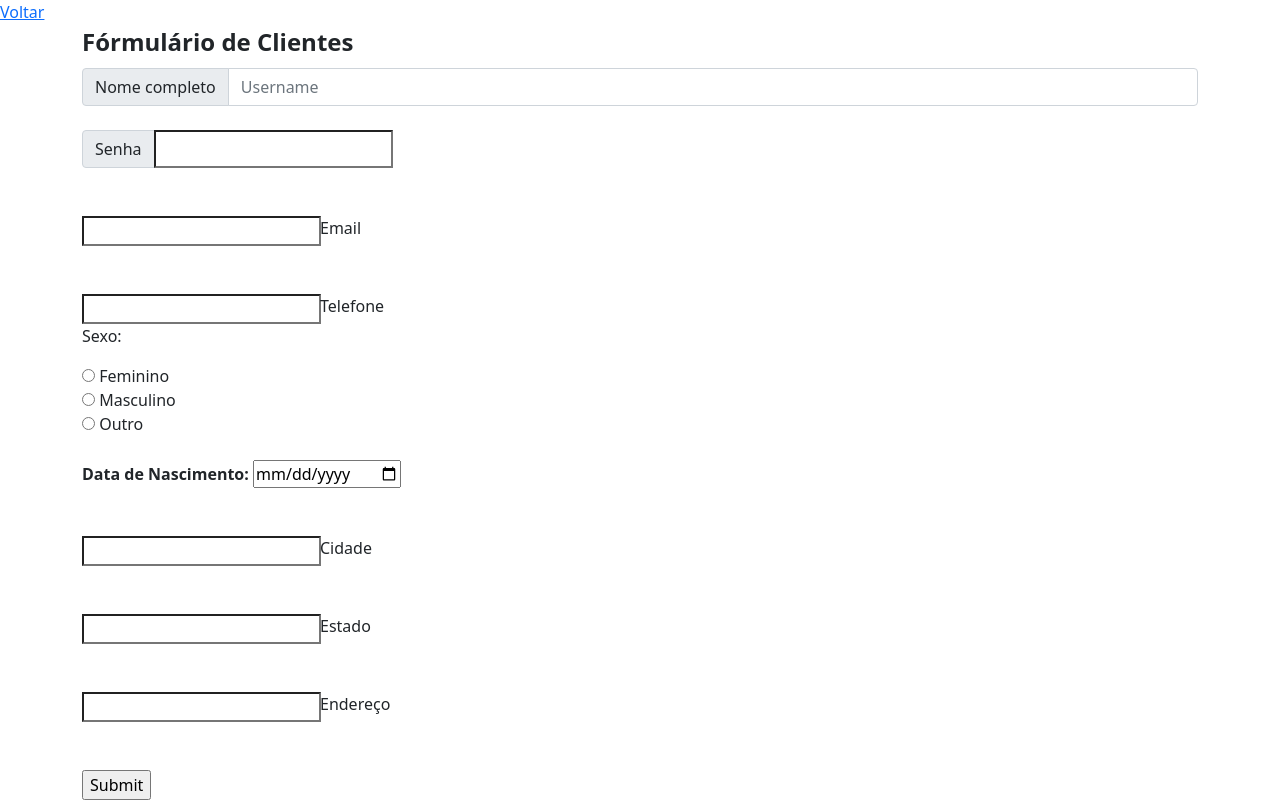
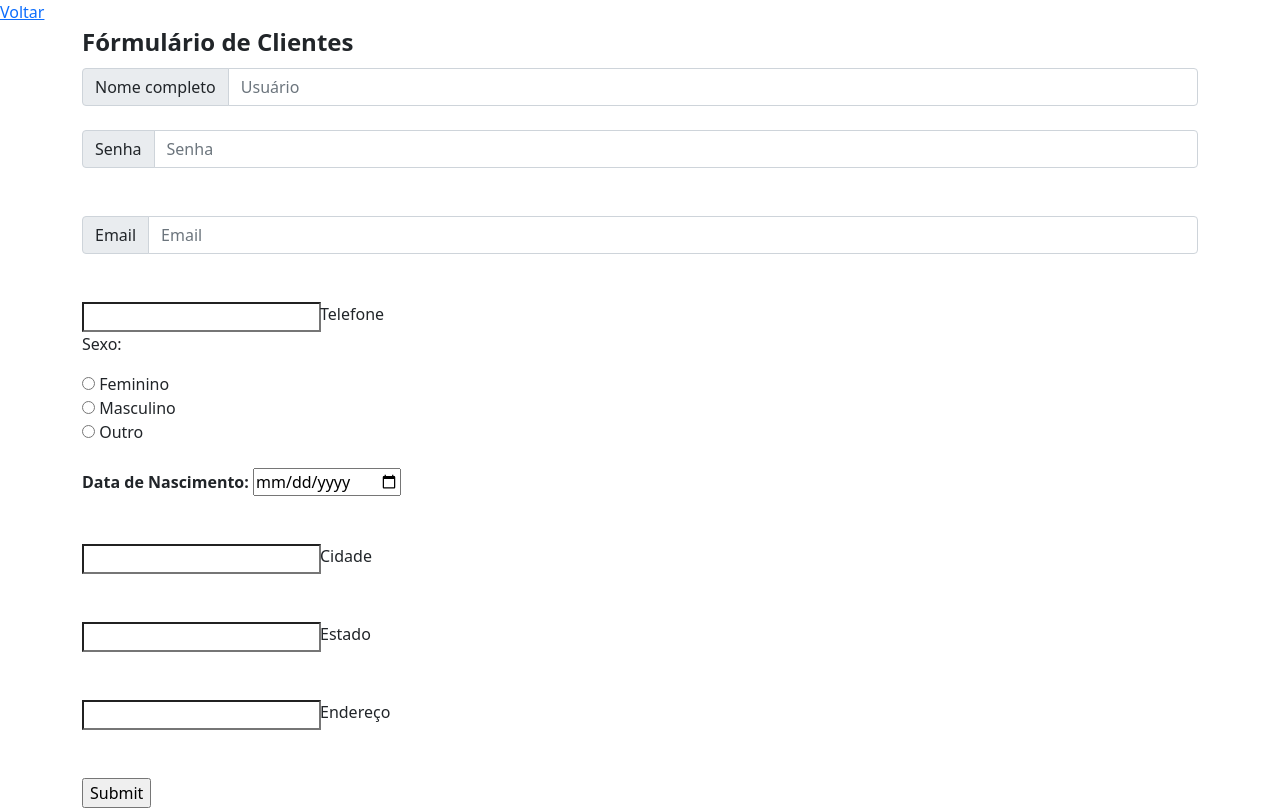
Before and after one commit to gabrielgt5/SC---Cadastro, a PHP site: page /formulario.php in a window 1280 px wide. Run offline with PHP 8.4, Linux system fonts and the light colour scheme.

Commit message:
Update formulario.php

```diff
--- a/formulario.php
+++ b/formulario.php
@@ -56,17 +56,17 @@
                 <br>
                 <div class="input-group flex-nowrap">
                     <label for="nome" class="input-group-text" id="addon-wrapping">Nome completo</label>
-                    <input type="text" name="nome" id="nome" class="form-control" placeholder="Username" aria-label="Username" aria-describedby="addon-wrapping" required>
+                    <input type="text" name="nome" id="nome" class="form-control" placeholder="Usuário" aria-label="Usuário" aria-describedby="addon-wrapping" required>
                 </div>
                 <br>
                 <div class="input-group flex-nowrap">
                     <label for="senha" class="input-group-text" id="addon-wrapping" >Senha</label>
-                    <input type="password" name="senha" id="senha" class="inputUser" required>
+                    <input type="password" name="senha" id="senha" class="form-control" placeholder="Senha" aria-label="Senha" aria-describedby="addon-wrapping" required>
                 </div>
                 <br><br>
                 <div class="input-group flex-nowrap">
-                    <input type="text" name="email" id="email" class="inputUser" required>
-                    <label for="email" class="labelInput">Email</label>
+                    <label for="email" class="input-group-text" id="addon-wrapping">Email</label>
+                    <input type="text" name="email" id="email" class="form-control" placeholder="Email" aria-label="Email" aria-describedby="addon-wrapping" required>
                 </div>
                 <br><br>
                 <div class="input-group flex-nowrap">
```
